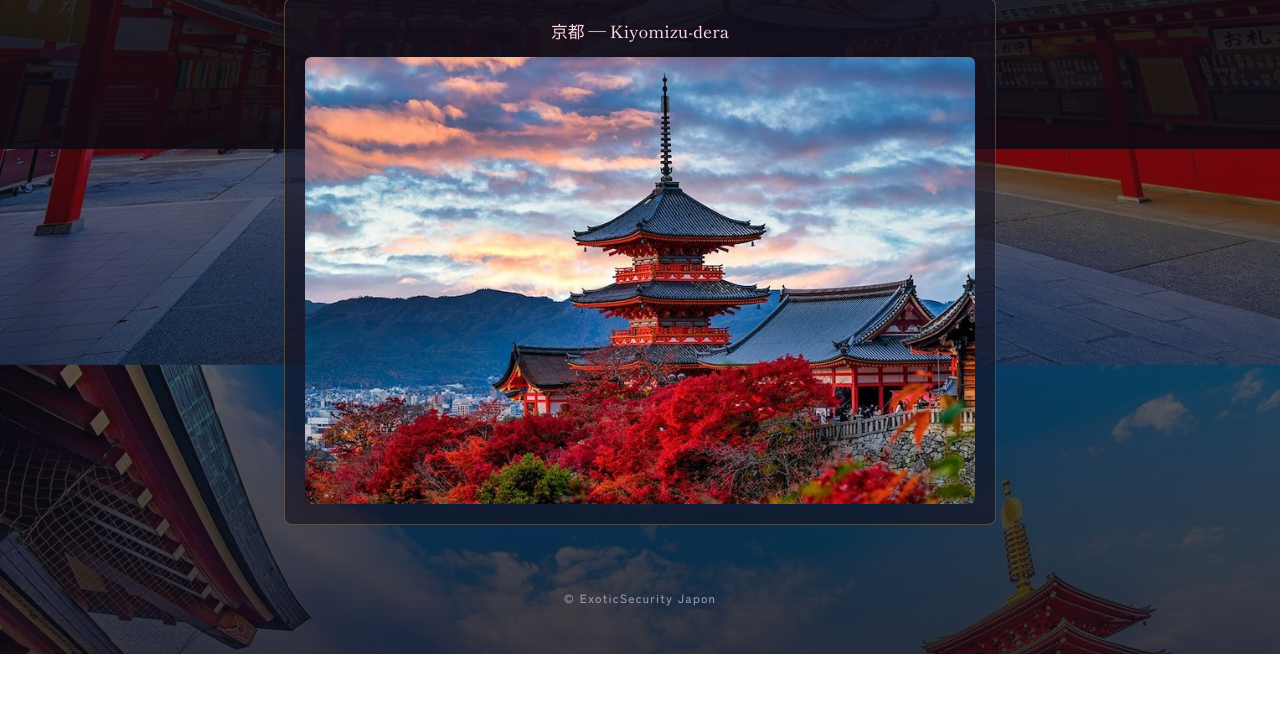
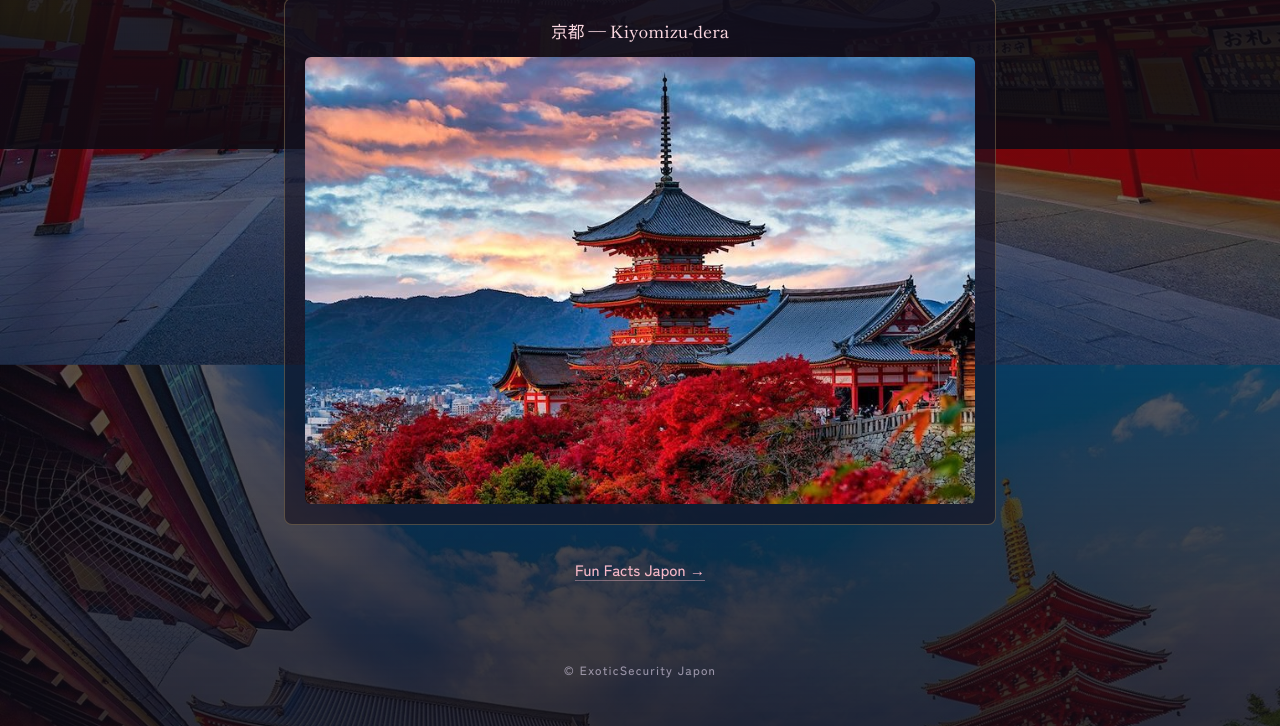
Before and after one commit to ExoticSecurityWeb/Japon-Exotic, a plain HTML site: page livejapon/index.html in a window 1280 px wide. Shown: the part 3051-3777 px from the top of the page. Before the commit the page ends 3705 px from the top, so only its background shows below. Drawn offline with Linux system fonts and the light colour scheme.

Commit message:
Update index.html

```diff
--- a/livejapon/index.html
+++ b/livejapon/index.html
@@ -232,6 +232,11 @@
       <h2>京都 — Kiyomizu-dera</h2>
       <img src="kyoto-temple.jpg" alt="Pagode de Kiyomizu-dera à Kyoto au coucher du soleil" style="width:100%; border-radius:6px; display:block;">
     </div>
+    <p style="margin-top:32px;">
+      <a href="/funfacts" style="color:var(--sakura); text-decoration:none; border-bottom:1px solid rgba(247,184,200,0.4); font-size:0.95rem;">
+        Fun Facts Japon →
+      </a>
+    </p>
   </main>
 
   <footer>© ExoticSecurity Japon</footer>
```
